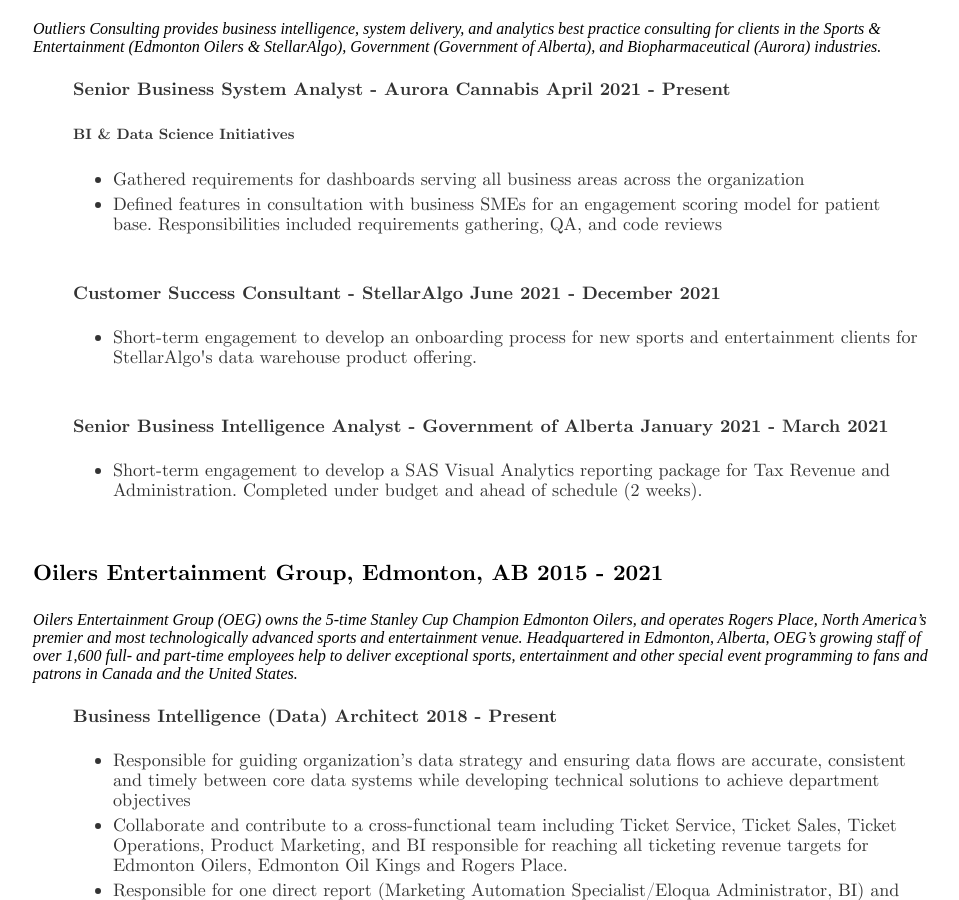
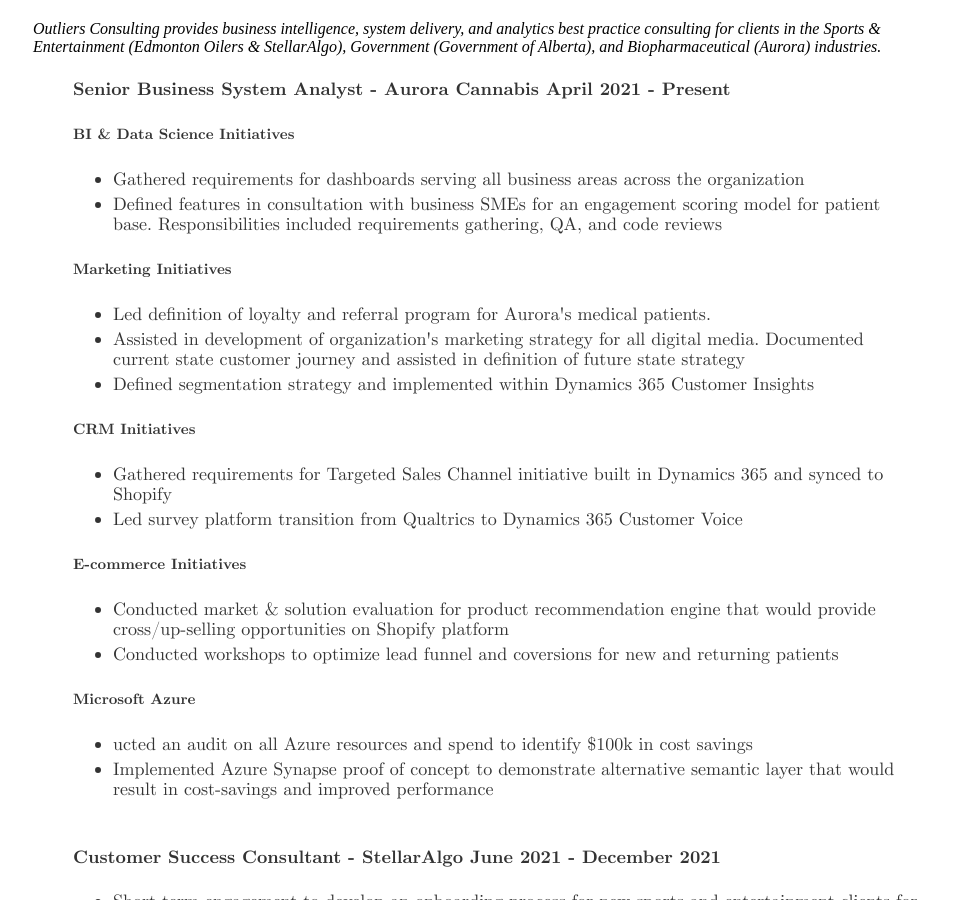
Before and after one commit to kassamkhakoo/kassamkhakoo.github.io, a Jekyll site: the page built from cv/index.html, in a window 1280 px wide and 900 px high, scrolled down 321 px. Shown: the whole window, without its empty margins (159-1118 px from the left). Built offline with Jekyll 4.4.1, drawn with Linux system fonts in a browser that asks for light colours.

Commit message:
Update index.html

```diff
--- a/cv/index.html
+++ b/cv/index.html
@@ -14,6 +14,27 @@
 		<ul style="list-style-type:disc">
 			<li>Gathered requirements for dashboards serving all business areas across the organization</li>
 			<li>Defined features in consultation with business SMEs for an engagement scoring model for patient base. Responsibilities included requirements gathering, QA, and code reviews</li>
+		</ul>
+		<h5>Marketing Initiatives</h5>
+		<ul style="list-style-type:disc">
+			<li>Led definition of loyalty and referral program for Aurora's medical patients.</li>
+			<li>Assisted in development of organization's marketing strategy for all digital media. Documented current state customer journey and assisted in definition of future state strategy</li>
+			<li>Defined segmentation strategy and implemented within Dynamics 365 Customer Insights</li>
+		</ul>
+		<h5>CRM Initiatives</h5>
+		<ul style="list-style-type:disc">
+			<li>Gathered requirements for Targeted Sales Channel initiative built in Dynamics 365 and synced to Shopify</li>
+			<li>Led survey platform transition from Qualtrics to Dynamics 365 Customer Voice</li>
+		</ul>
+		<h5>E-commerce Initiatives</h5>
+		<ul style="list-style-type:disc">
+			<li>Conducted market & solution evaluation for product recommendation engine that would provide cross/up-selling opportunities on Shopify platform</li>
+			<li>Conducted workshops to optimize lead funnel and coversions for new and returning patients</li>
+		</ul>
+		<h5>Microsoft Azure</h5>
+		<ul style="list-style-type:disc">
+			<li>ucted an audit on all Azure resources and spend to identify $100k in cost savings</li>
+			<li>Implemented Azure Synapse proof of concept to demonstrate alternative semantic layer that would result in cost-savings and improved performance</li>
 		</ul>
 		<br>
 		<h4> <b>Customer Success Consultant - StellarAlgo</b> June 2021 - December 2021</h4>
```
